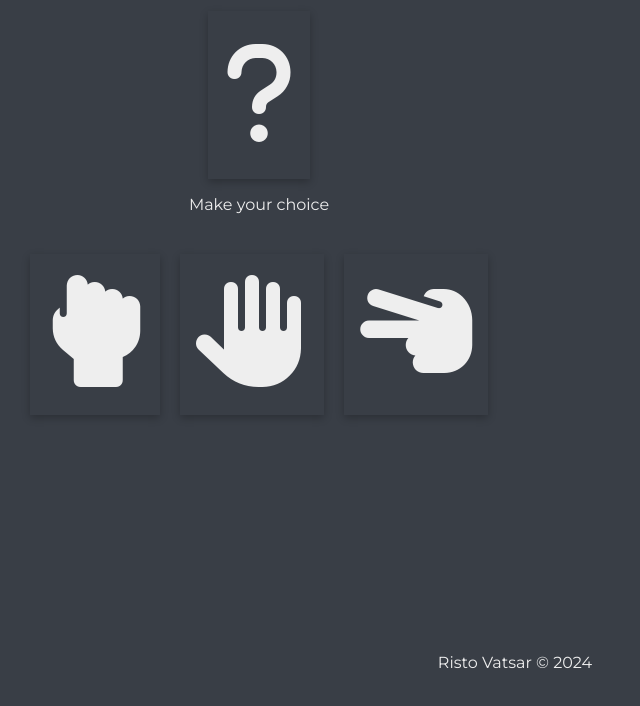
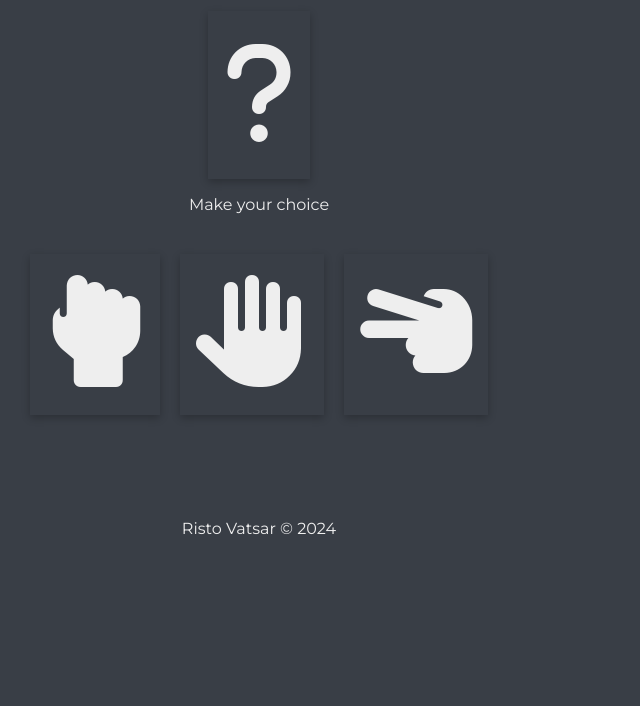
Before and after one commit to vatsarr/RockPaperScissors, a plain HTML site: page index.html in a window 1280 px wide. Shown: the part 112-818 px from the top of the page, without its empty margins (381-1021 px from the left). Drawn offline with Linux system fonts and the light colour scheme.

Commit message:
footer fixed

```diff
--- a/css/style.css
+++ b/css/style.css
@@ -84,9 +84,9 @@ button:active {
 }
 
 .footer {
-    position: fixed;
     bottom: 0;
-    margin: 1rem auto;
+    margin: auto;
+    margin-top: 6rem;
     width: 100%;
 }
 
```
